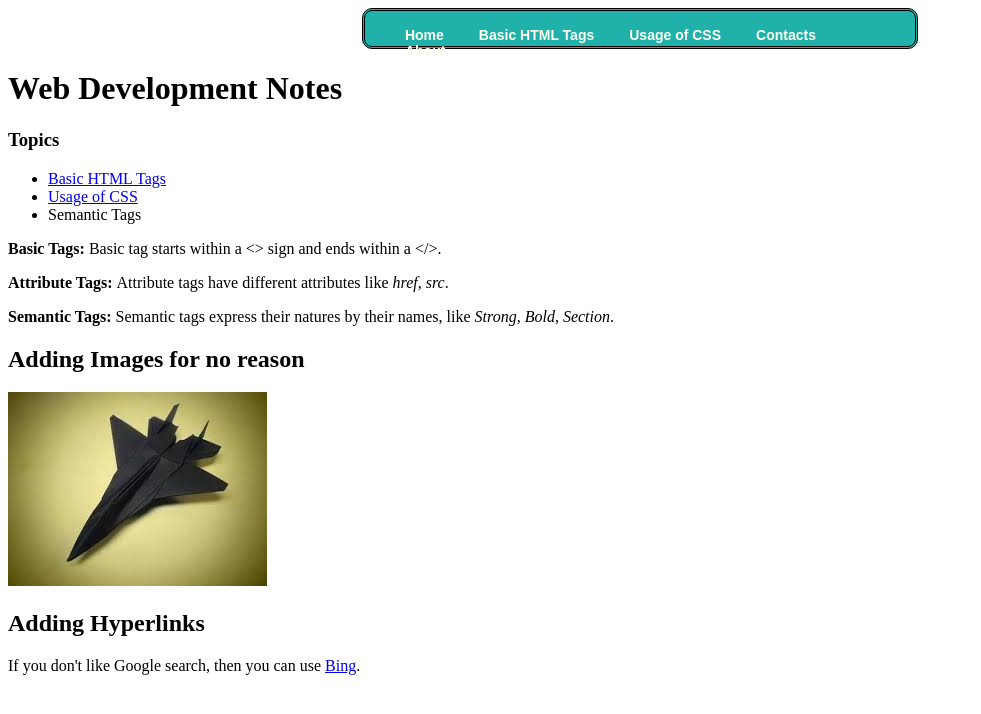
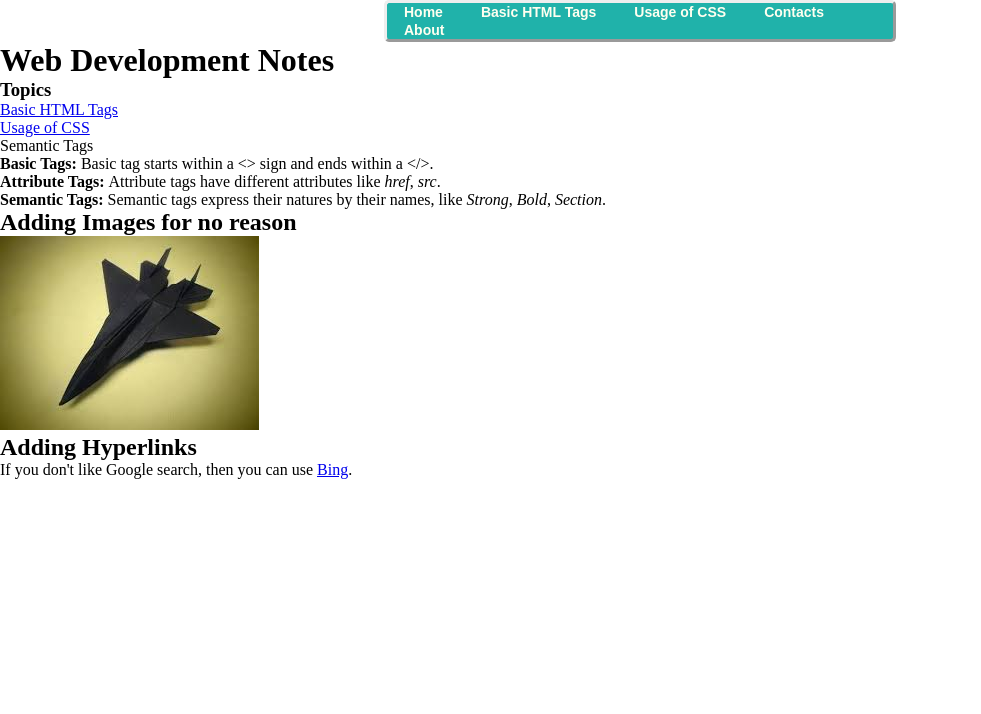
Before and after one commit to tamaltomal/first-website, a plain HTML site: page index.html in a window 1280 px wide. Shown: the whole page, without its empty margins (0-981 px from the left). Drawn offline with Linux system fonts and the light colour scheme.

Commit message:
removed all default margin and padding

```diff
--- a/css/style.css
+++ b/css/style.css
@@ -1,3 +1,9 @@
+* {
+  margin: 0;
+  padding: 0;
+  box-sizing: border-box;
+}
+
 #txtclr {
   color: salmon;
 }
@@ -47,26 +53,27 @@
 }
 
 header {
-  width: 44%;
+  width: 40%;
   margin-left: auto;
   margin-right: auto;
 }
 
 nav {
-  height: 35px;
-  border-style: double;
-  border-radius: 10px;
+  height: 100%;
+  border-style: outset;
+  border-radius: 5px;
   background-color: lightseagreen;
 }
 
 nav li {
-  float: left;
-  margin-right: 35px;
+  display: inline-block;
   list-style-type: none;
   color: ivory;
   font-size: 14px;
   font-weight: 800;
   font-family: Arial, Helvetica, sans-serif;
+  margin-left: 17px;
+  margin-right: 17px;
 }
 
 nav li a {
```
